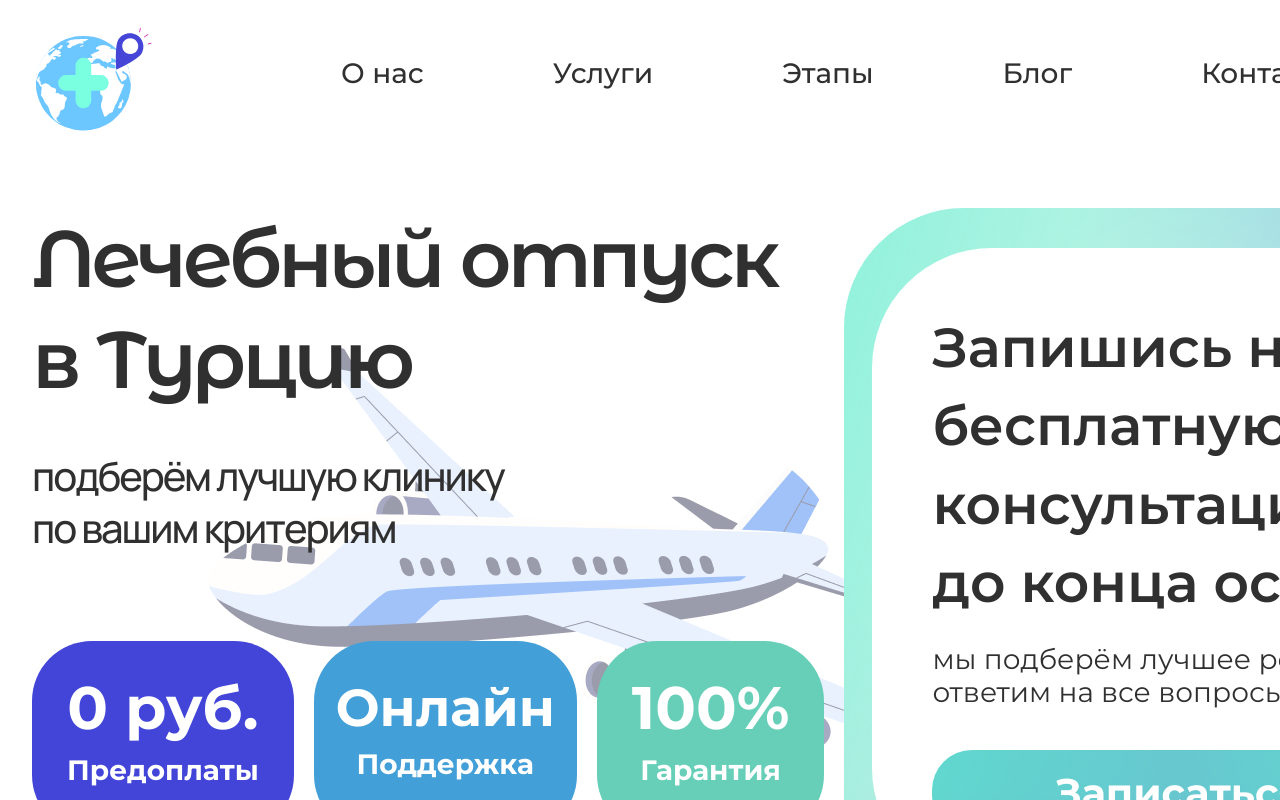
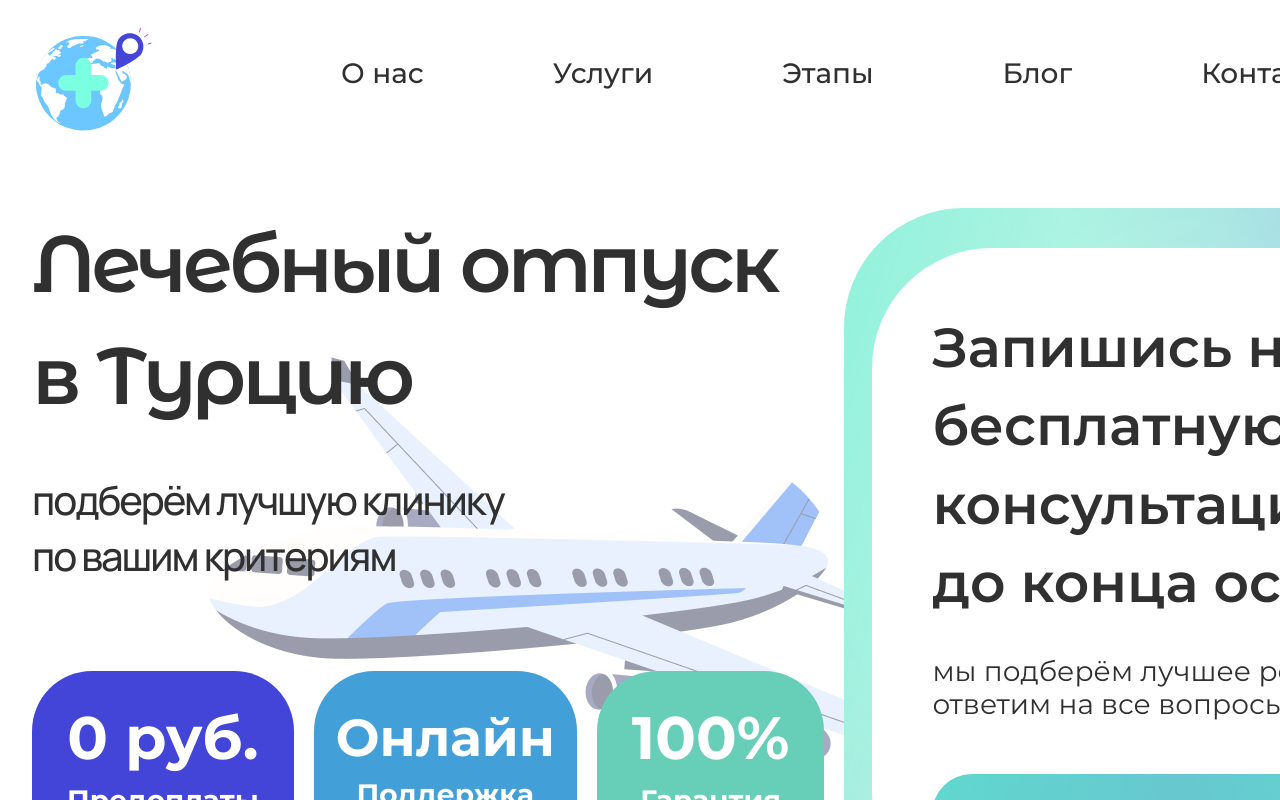
Before and after one commit to yuKalashnikova2/tourism, a Nuxt app: page / in a window 1280 px wide. Shown: the top 800 px of the page. Built offline with nearby package versions, Linux system fonts and the light colour scheme.

Commit message:
refactor styles adaptive

```diff
--- a/assets/main.scss
+++ b/assets/main.scss
@@ -75,6 +75,9 @@ input {
     @media (max-width: 992px) {
         gap: 50px;
     }
+    @media (max-width: 400px) {
+        gap: 40px;
+    }
 }
 .services__text {
     font-weight: 400;
--- a/components/Banner.vue
+++ b/components/Banner.vue
@@ -126,13 +126,13 @@ watch(modalClosed, (newmodalClosed) => {
                                             @click="
                                                 submitForm(name, email, phone)
                                             "
-                                            >Записаться</Button
+                                            >Отправить</Button
                                         >
                                         <div class="modal__agree">
                                             <span
                                                 >Нажимая на кнопку, я соглашаюсь
-                                                на обработку персональных
-                                                данных.</span
+                                                на <span class="modal__agree_underline">обработку персональных
+                                                данных.</span></span
                                             >
                                         </div>
 
@@ -233,7 +233,7 @@ watch(modalClosed, (newmodalClosed) => {
     &__title {
         font-family: 'Montserrat Alternates', sans-serif;
         font-size: 80px;
-        line-height: 101px;
+        line-height: 112px;
         font-weight: 600;
         text-align: left;
         letter-spacing: -4px;
@@ -264,12 +264,16 @@ watch(modalClosed, (newmodalClosed) => {
         }
         & > * {
             margin-bottom: 40px;
+            @media(max-width: 360px) {
+                margin-bottom: 0;
+            }
         }
+
         &__subtitle {
             display: block;
             font-weight: 500;
             font-size: 40px;
-            line-height: 52px;
+            line-height: 56px;
             font-family: $font-3;
             letter-spacing: -2px;
             max-width: 518px;
@@ -390,10 +394,16 @@ watch(modalClosed, (newmodalClosed) => {
         grid-template-columns: 1fr 1fr 1fr;
         gap: 20px;
         padding: 47px 0;
+
         @media (max-width: 768px) {
             grid-template-columns: 1fr;
             width: 100%;
+            padding: 0 !important;
         }
+        @media (max-width: 400px) {
+            padding: 0 ;
+        }
+
     }
 }
 
@@ -537,6 +547,9 @@ watch(modalClosed, (newmodalClosed) => {
             line-height: 16.8px;
             text-align: center;
         }
+        &_underline {
+            text-decoration: underline;
+        }
     }
     &__thanks {
         text-align: center;
--- a/components/Header.vue
+++ b/components/Header.vue
@@ -73,15 +73,14 @@ const isVisible = ref(false)
     // justify-content: space-between;
     padding: 20px 0;
 
-
     &-logo {
         width: 120px;
         height: 108px;
         flex-shrink: 0;
-        // @media (max-width: 768px) {
-        //     width: 60px;
-        //     height: 40px;
-        // }
+        @media (max-width: 400px) {
+            width: 97px;
+            height: 53px;
+        }
         & img {
             width: 100%;
             object-fit: cover;
@@ -97,8 +96,8 @@ const isVisible = ref(false)
         padding: 14px 0;
         margin: 0;
         @media (max-width: 1200px) {
-        display: none;
-    }
+            display: none;
+        }
         // @media (max-width: 1270px) {
         //     gap: 10px;
         // }
```
